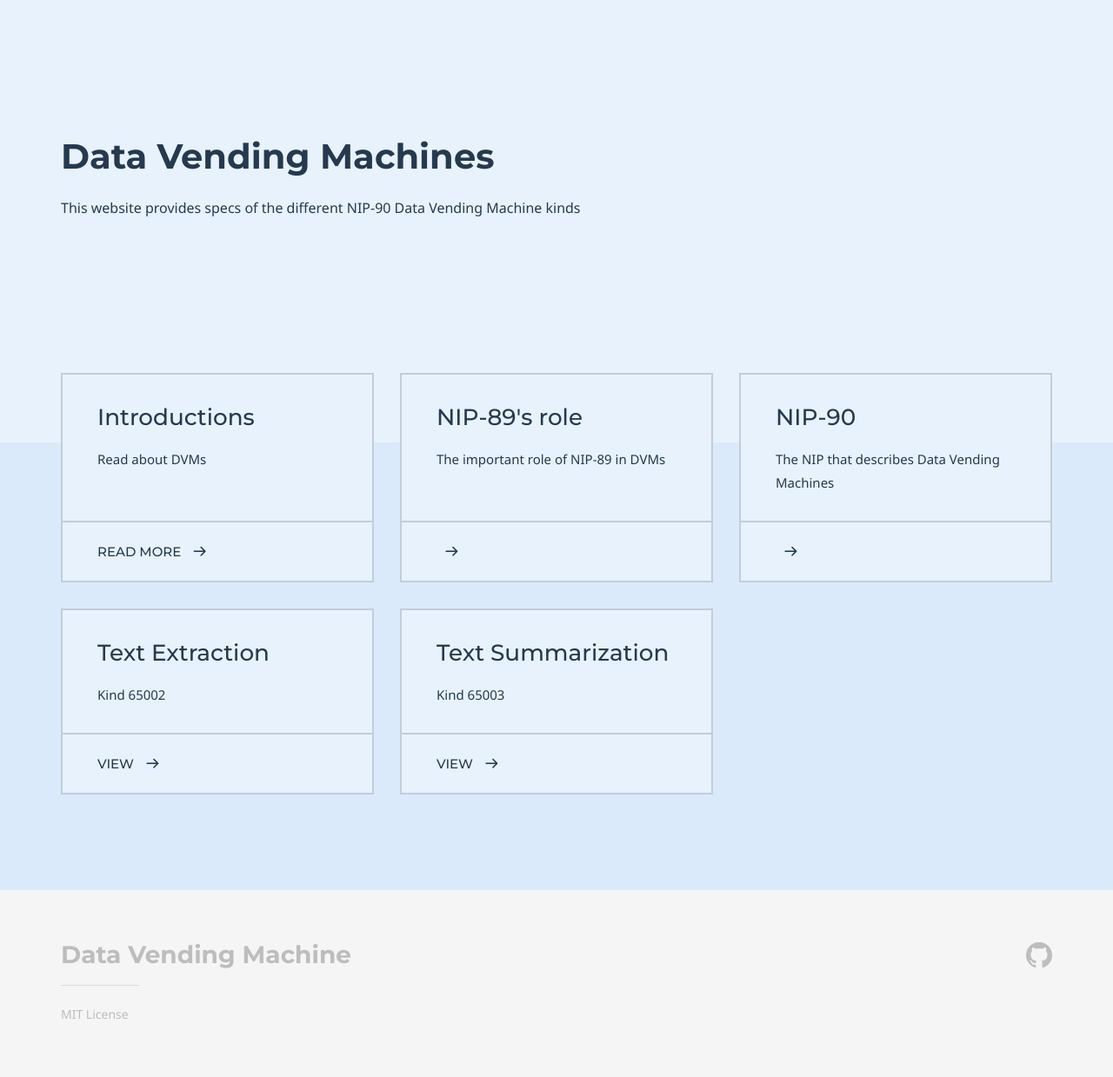
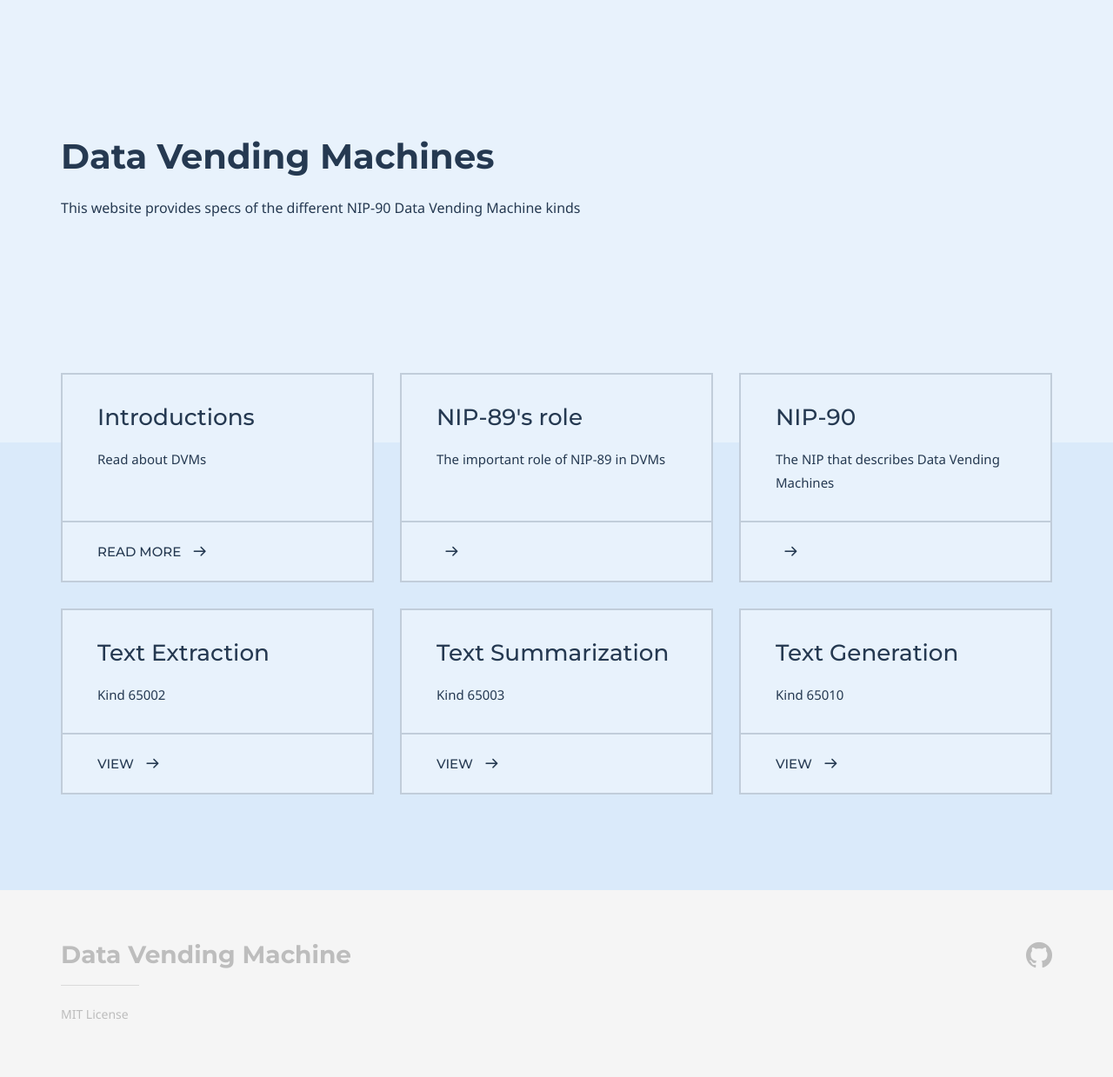
Before and after one commit to nostr-protocol/data-vending-machines, a Jekyll site: the page built from index.md, in a window 1280 px wide. Shown: the whole page at 87% size. Built offline with Jekyll 4.4.1, drawn with Linux system fonts in a browser that asks for light colours; some web fonts are replaced.

Commit message:
add 65010 to index

```diff
--- a/index.md
+++ b/index.md
@@ -36,4 +36,8 @@ grid_navigation:
       excerpt: "Kind 65003"
       cta: View
       url: 'kinds/65003'
+    - title: Text Generation
+      excerpt: "Kind 65010"
+      cta: View
+      url: 'kinds/650010'
 ---
```
Also changed, not shown: 1 other file.
